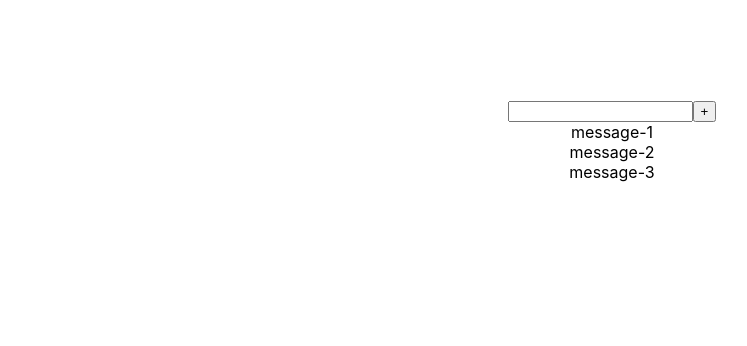
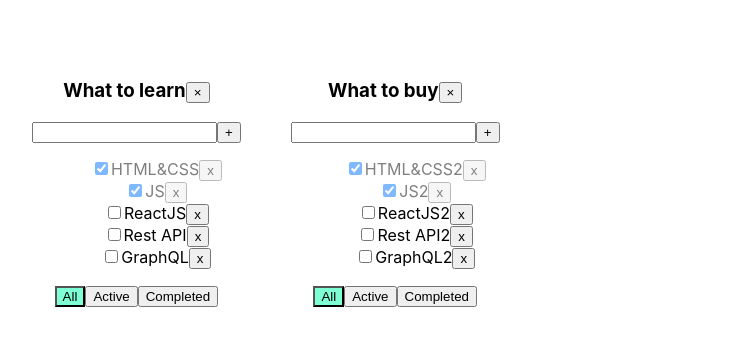
Before and after one commit to RudakovIlya/micro-tasks, a React (Create React App) app: page / in a window 1280 px wide. Shown: the top 346 px of the page, without its empty margins (28-775 px from the left). Built offline with nearby package versions, Linux system fonts and the light colour scheme.

Commit message:
feat: added solution for micro-task "associate-array"

```diff
--- a/package.json
+++ b/package.json
@@ -10,10 +10,12 @@
     "@types/node": "^16.7.13",
     "@types/react": "^18.0.0",
     "@types/react-dom": "^18.0.0",
+    "@types/uuid": "^9.0.0",
     "react": "^18.2.0",
     "react-dom": "^18.2.0",
     "react-scripts": "5.0.1",
     "typescript": "^4.4.2",
+    "uuid": "^9.0.0",
     "web-vitals": "^2.1.0"
   },
   "scripts": {
--- a/public/index.html
+++ b/public/index.html
@@ -10,34 +10,11 @@
       content="Web site created using create-react-app"
     />
     <link rel="apple-touch-icon" href="%PUBLIC_URL%/logo192.png" />
-    <!--
-      manifest.json provides metadata used when your web app is installed on a
-      user's mobile device or desktop. See https://developers.google.com/web/fundamentals/web-app-manifest/
-    -->
     <link rel="manifest" href="%PUBLIC_URL%/manifest.json" />
-    <!--
-      Notice the use of %PUBLIC_URL% in the tags above.
-      It will be replaced with the URL of the `public` folder during the build.
-      Only files inside the `public` folder can be referenced from the HTML.
-
-      Unlike "/favicon.ico" or "favicon.ico", "%PUBLIC_URL%/favicon.ico" will
-      work correctly both with client-side routing and a non-root public URL.
-      Learn how to configure a non-root public URL by running `npm run build`.
-    -->
-    <title>React App</title>
+    <title>React AppTodo</title>
   </head>
   <body>
     <noscript>You need to enable JavaScript to run this app.</noscript>
     <div id="root"></div>
-    <!--
-      This HTML file is a template.
-      If you open it directly in the browser, you will see an empty page.
-
-      You can add webfonts, meta tags, or analytics to this file.
-      The build step will place the bundled scripts into the <body> tag.
-
-      To begin the development, run `npm start` or `yarn start`.
-      To create a production bundle, use `npm run build` or `yarn build`.
-    -->
   </body>
 </html>
--- /dev/null
+++ b/src/07_associate-array/App-Todo.tsx
@@ -0,0 +1,103 @@
+import React, {useState} from 'react';
+import './App.css';
+import {TaskType, Todolist} from './Todolist';
+import {v1} from "uuid";
+
+
+export type FilterValuesType = "all" | "active" | "completed";
+
+type TodoListsType = {
+    id: string
+    title: string
+    filter: FilterValuesType
+}
+
+type TasksObjType = {
+    [key: string]: TaskType[]
+}
+
+function AppTodo() {
+
+    const todoListID1 = v1();
+    const todoListID2 = v1();
+
+    const [todoLists, setTodoLists] = useState<TodoListsType[]>([
+        {id: todoListID1, title: 'What to learn', filter: 'all'},
+        {id: todoListID2, title: 'What to buy', filter: 'all'},
+    ])
+
+    const [tasks, setTasks] = useState<TasksObjType>({
+        [todoListID1]: [
+            {id: v1(), title: "HTML&CSS", isDone: true},
+            {id: v1(), title: "JS", isDone: true},
+            {id: v1(), title: "ReactJS", isDone: false},
+            {id: v1(), title: "Rest API", isDone: false},
+            {id: v1(), title: "GraphQL", isDone: false},
+        ],
+        [todoListID2]: [
+            {id: v1(), title: "HTML&CSS2", isDone: true},
+            {id: v1(), title: "JS2", isDone: true},
+            {id: v1(), title: "ReactJS2", isDone: false},
+            {id: v1(), title: "Rest API2", isDone: false},
+            {id: v1(), title: "GraphQL2", isDone: false},
+        ]
+    });
+
+    function removeTask(todoListID: string, taskID: string) {
+        setTasks({...tasks, [todoListID]: tasks[todoListID].filter(task => task.id !== taskID)})
+    }
+
+    function addTask(todoListID: string, title: string) {
+        setTasks({...tasks, [todoListID]: [...tasks[todoListID], {id: v1(), title, isDone: false}]})
+    }
+
+    function changeStatus(todoListID: string, taskId: string, isDone: boolean) {
+        setTasks({...tasks, [todoListID]: tasks[todoListID].map(task => task.id === taskId ? {...task, isDone} : task)})
+    }
+
+    function changeFilter(todoListID: string, filter: FilterValuesType) {
+        setTodoLists(todoLists.map(todoList => todoList.id === todoListID ? {...todoList, filter} : todoList))
+    }
+
+    const pureFilteredTasks = (tasks: TaskType[], filter: FilterValuesType): TaskType[] => {
+        switch (filter) {
+            case "active":
+                return tasks.filter(task => !task.isDone)
+            case "completed":
+                return tasks.filter(task => task.isDone)
+            default:
+                return tasks
+        }
+    }
+
+    const removeTodoList = (todoListID: string) => {
+        setTodoLists(todoLists.filter(todoList => todoList.id !== todoListID));
+        delete tasks[todoListID]
+    }
+
+    return (
+        <div className="App">
+            {
+                todoLists.map(todoList => {
+                    const filteredTasks = pureFilteredTasks(tasks[todoList.id], todoList.filter)
+                    return (
+                        <Todolist
+                            key={todoList.id}
+                            todoListID={todoList.id}
+                            title={todoList.title}
+                            tasks={filteredTasks}
+                            removeTask={removeTask}
+                            changeFilter={changeFilter}
+                            addTask={addTask}
+                            changeTaskStatus={changeStatus}
+                            filter={todoList.filter}
+                            removeTodoList={removeTodoList}
+                        />
+                    )
+                })
+            }
+        </div>
+    );
+}
+
+export default AppTodo;
--- /dev/null
+++ b/src/07_associate-array/App.css
@@ -0,0 +1,24 @@
+.App {
+  padding: 30px;
+  display: flex;
+}
+
+.App > div {
+  margin-right: 50px;
+}
+
+.error {
+  border: red 1px solid;
+}
+
+.error-message {
+  color: red;
+}
+
+.active-filter {
+  background-color: aquamarine;
+}
+
+.is-done {
+  opacity: 0.5;
+}
--- /dev/null
+++ b/src/07_associate-array/Todolist.tsx
@@ -0,0 +1,99 @@
+import React, {ChangeEvent, KeyboardEvent, useState} from 'react';
+import {FilterValuesType} from './App-Todo';
+
+export type TaskType = {
+    id: string
+    title: string
+    isDone: boolean
+}
+
+type PropsType = {
+    todoListID: string
+    title: string
+    tasks: Array<TaskType>
+    removeTask: (todoListID: string, taskID: string) => void
+    changeFilter: (todoListID: string, filter: FilterValuesType) => void
+    addTask: (todoListID: string, title: string) => void
+    changeTaskStatus: (todoListID: string, taskId: string, isDone: boolean) => void
+    filter: FilterValuesType
+    removeTodoList: (todoListID: string) => void
+}
+
+export function Todolist(props: PropsType) {
+
+    let [title, setTitle] = useState("")
+    let [error, setError] = useState<string | null>(null)
+
+    const addTask = () => {
+        if (title.trim() !== "") {
+            props.addTask(props.todoListID, title.trim());
+            setTitle("");
+        } else {
+            setError("Title is required");
+        }
+    }
+
+    const onChangeHandler = (e: ChangeEvent<HTMLInputElement>) => {
+        setTitle(e.currentTarget.value)
+    }
+
+    const onKeyPressHandler = (e: KeyboardEvent<HTMLInputElement>) => {
+        setError(null);
+        if (e.charCode === 13) {
+            addTask();
+        }
+    }
+
+    const onAllClickHandler = () => props.changeFilter(props.todoListID, "all");
+    const onActiveClickHandler = () => props.changeFilter(props.todoListID, "active");
+    const onCompletedClickHandler = () => props.changeFilter(props.todoListID, "completed");
+
+    const removeTodoListCallback = () => {
+        props.removeTodoList(props.todoListID);
+    }
+
+
+    return <div>
+        <h3>{props.title}
+            <button onClick={removeTodoListCallback}>&times;</button>
+        </h3>
+        <div>
+            <input value={title}
+                   onChange={onChangeHandler}
+                   onKeyPress={onKeyPressHandler}
+                   className={error ? "error" : ""}
+            />
+            <button onClick={addTask}>+</button>
+            {error && <div className="error-message">{error}</div>}
+        </div>
+        <ul>
+            {
+                props.tasks.map(t => {
+                    const onClickHandler = () => props.removeTask(props.todoListID, t.id)
+                    const onChangeHandler = (e: ChangeEvent<HTMLInputElement>) => {
+                        props.changeTaskStatus(props.todoListID, t.id, e.currentTarget.checked);
+                    }
+
+                    return <li key={t.id} className={t.isDone ? "is-done" : ""}>
+                        <input type="checkbox"
+                               onChange={onChangeHandler}
+                               checked={t.isDone}/>
+                        <span>{t.title}</span>
+                        <button onClick={onClickHandler}>x</button>
+                    </li>
+                })
+            }
+        </ul>
+        <div>
+            <button className={props.filter === 'all' ? "active-filter" : ""}
+                    onClick={onAllClickHandler}>All
+            </button>
+            <button className={props.filter === 'active' ? "active-filter" : ""}
+                    onClick={onActiveClickHandler}>Active
+            </button>
+            <button className={props.filter === 'completed' ? "active-filter" : ""}
+                    onClick={onCompletedClickHandler}>Completed
+            </button>
+        </div>
+    </div>
+}
--- a/src/App.tsx
+++ b/src/App.tsx
@@ -5,6 +5,7 @@ import {State} from "./03_UseState/UseState";
 import {Filter} from "./04_Filter/Filter";
 import {Counter} from "./05_Counter/Counter";
 import {InputTask} from "./06_Input-task/06_Input";
+import AppTodo from "./07_associate-array/App-Todo";
 
 /*
 import {Header} from "./site/Header";
@@ -45,9 +46,7 @@ function App() {
 
     return (
         <div className={'App'}>
-            {/*<Filter onClickFilterHandler={onClickFilterHandler} currentMoney={currentMoney}/>*/}
-            {/*<Counter/>*/}
-            <InputTask />
+            <AppTodo/>
         </div>
     );
 }
```
Also changed, not shown: 2 other files (tests, documents, lock files or other folders).
